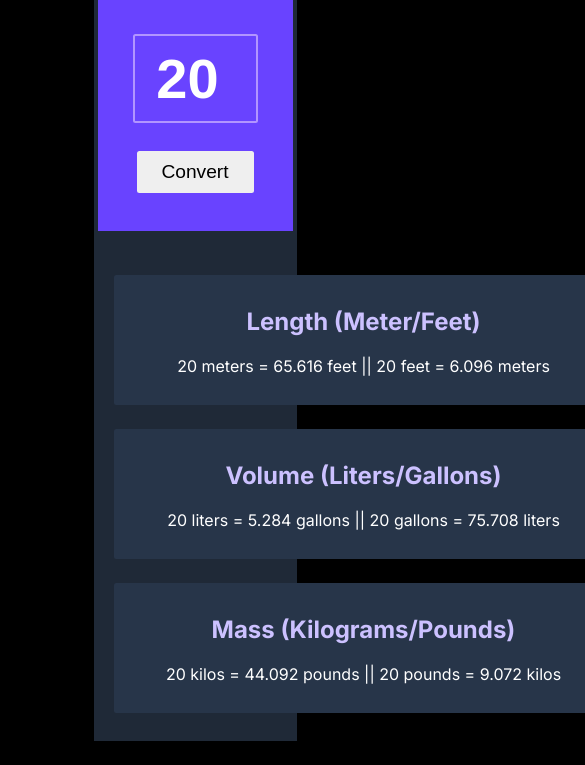
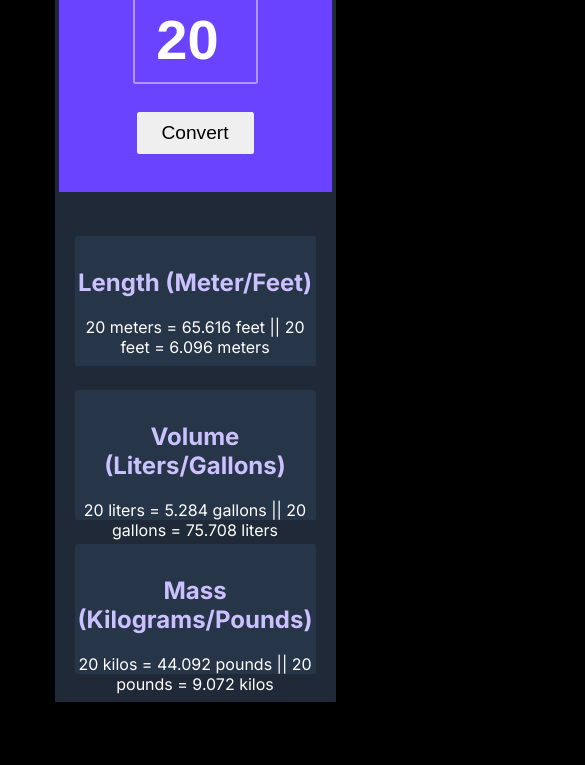
Before and after one commit to memelopez/unitConversion, a browser extension: page index.html in a window 390 px wide. Shown: the part 226-991 px from the top of the page, 585 px wide, since content can reach past the window. After the commit the page ends 952 px from the top, so only its background shows below. Drawn offline with Linux system fonts and the light colour scheme.

Commit message:
Add media queries

```diff
--- a/index.css
+++ b/index.css
@@ -14,6 +14,12 @@ body{
   display: flex;
   flex-direction: column;
   justify-content: center;
+}
+
+@media (max-width: 1050px) {
+  .container {
+    width: 70%;
+  }
 }
 
 header {
@@ -60,6 +66,12 @@ header button {
   padding: 0.75em 0 0.5em;
 }
 
+@media (max-width: 750px) {
+  .results >div {
+    width: 100%;
+  }
+}
+
 .results {
   margin: 1em auto 0;
   padding: 1em;
```
